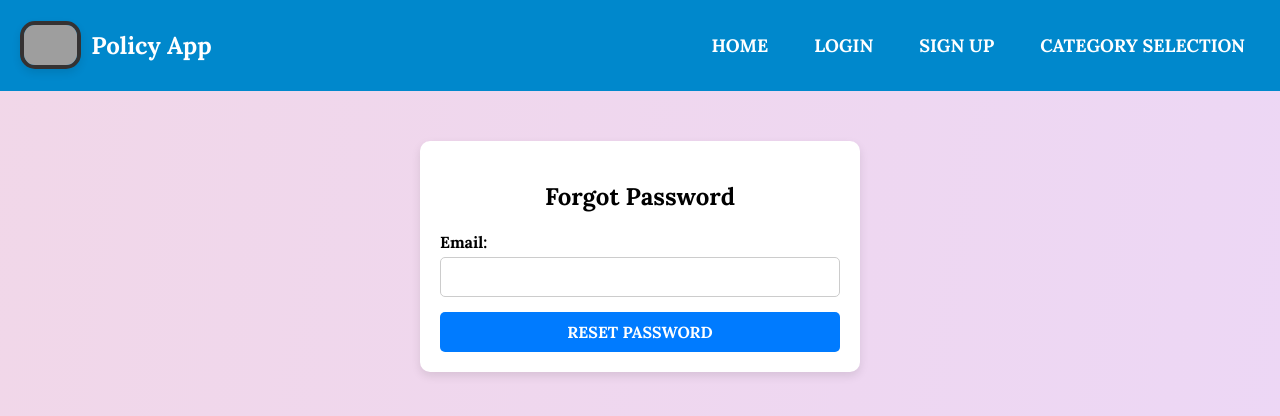
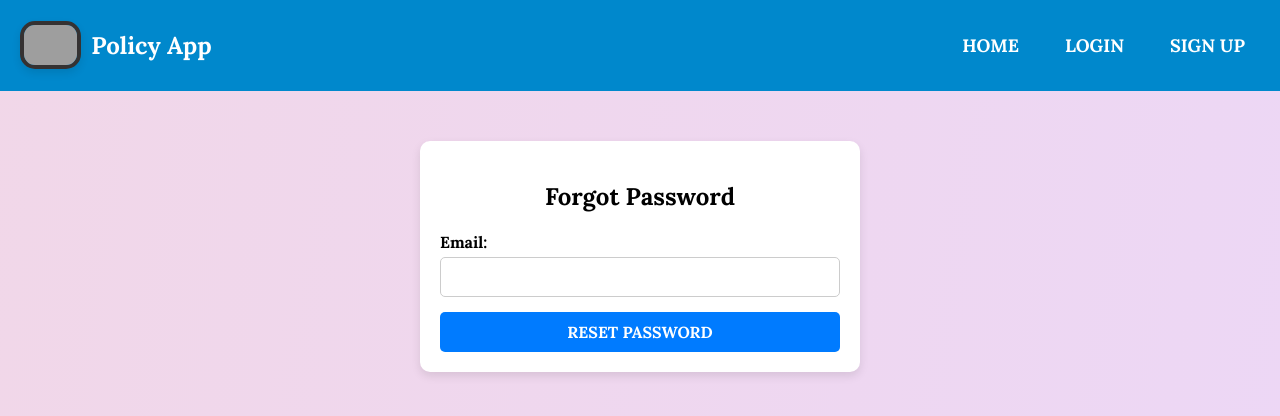
Before and after one commit to RubP04/Partnership-For-Miami, a React (Create React App) app in the folder reactNativeApp/: page /forgot-password in a window 1280 px wide. Shown: the top 416 px of the page. Built offline with nearby package versions, Linux system fonts and the light colour scheme; grey boxes are pictures that could not be loaded; what react-native would draw is missing.

Commit message:
removed category selection option from navbar

```diff
--- a/reactNativeApp/src/components/NavigationBar.js
+++ b/reactNativeApp/src/components/NavigationBar.js
@@ -13,15 +13,11 @@ const NavigationBar = () => {
                 <Link to="/" className="nav-item">
                     Home
                 </Link>
-
                 <Link to="/Login" className="nav-item">
                     Login
                 </Link>
                 <Link to ="/signup" className="nav-item">
                     Sign Up
-                </Link>
-                <Link to= "/CategorySelection" className="nav-item">
-                    Category Selection
                 </Link>
                 </div>
         </nav>
```
